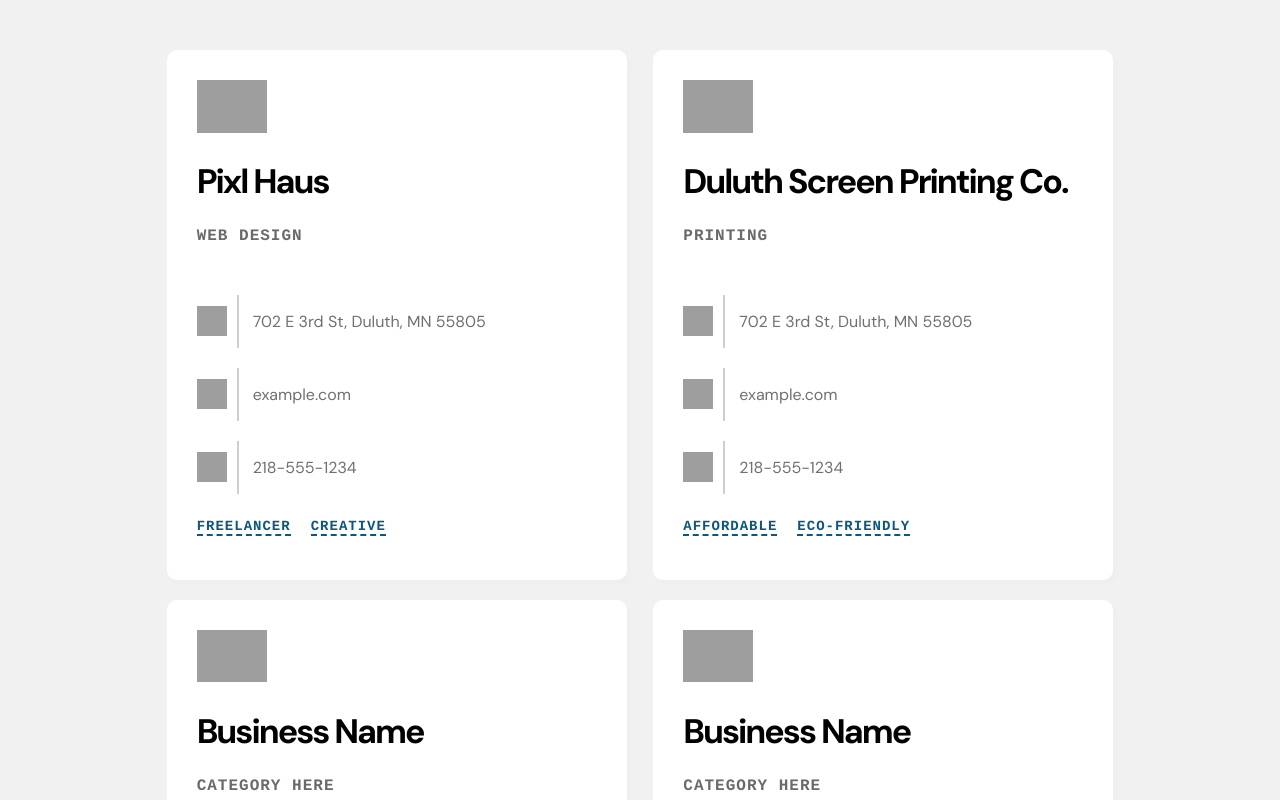
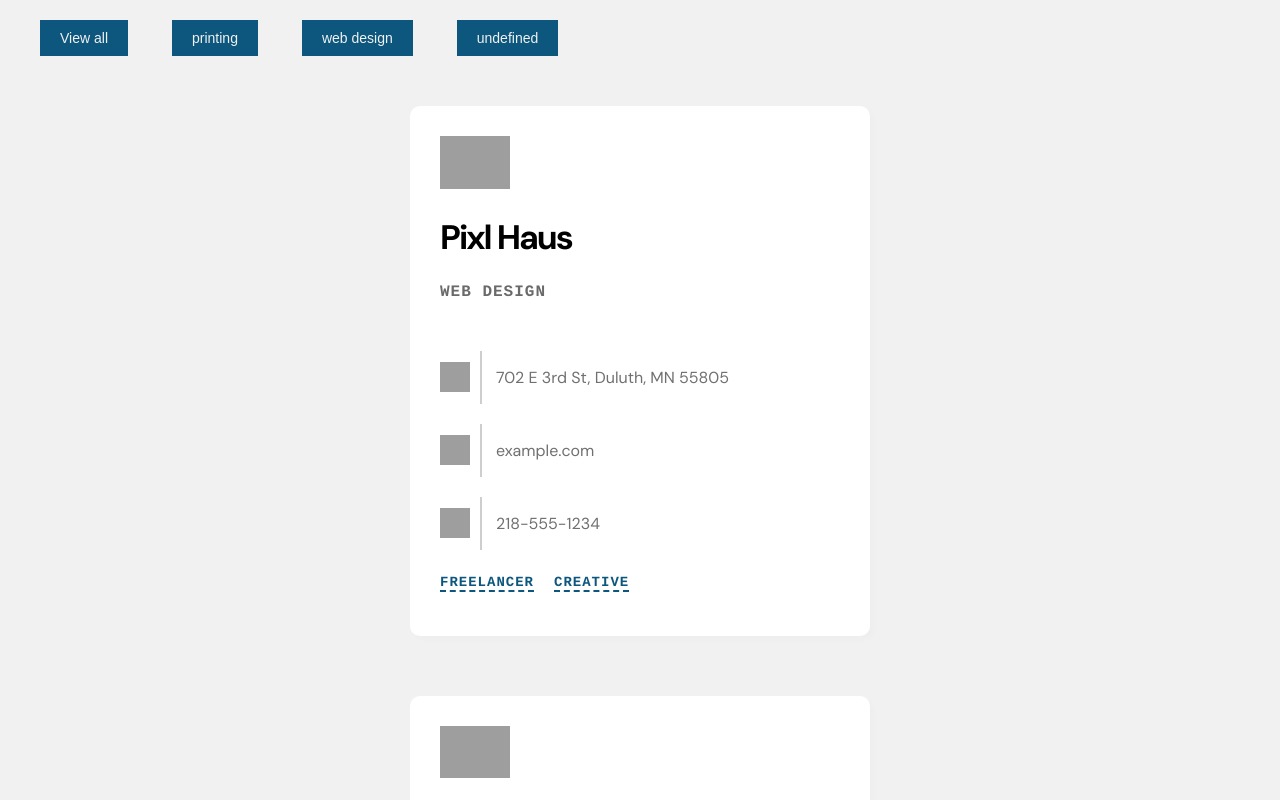
Before and after one commit to jessecookedesign/vue_test, a plain HTML site: page index.html in a window 1280 px wide. Shown: the top 800 px of the page. Drawn offline with nearby package versions, Linux system fonts and the light colour scheme; grey boxes are pictures that could not be loaded.

Commit message:
MAJOR: Added filtering

```diff
--- /dev/null
+++ b/filters.js
@@ -0,0 +1,6 @@
+var app = new Vue({
+            el: '#filterArea',
+            data: {
+                categoryFilter: "web design"
+            }
+        })
--- a/index.html
+++ b/index.html
@@ -13,9 +13,16 @@
 
 <body>
     <div id="app">
+        <div id="filter_buttons">
+            <button v-on:click="categoryFilter = true">View all</button>
+            <button v-on:click="categoryFilter = 'printing'">printing</button>
+            <button v-on:click="categoryFilter = 'web design'">web design</button>
+            <button v-on:click="categoryFilter = 'undefined'">undefined</button>
+        </div>
+        <template v-for="business in cardData" v-if="business.category == categoryFilter || categoryFilter == true">
         <div id="main_card_container">
             <!-- START: Card Template -->
-            <div v-for="business in cardData" class="business_card_container">
+            <div class="business_card_container">
                 <img :src="business.imgsrc" :alt="business.imgalt"/>
                 <h2>{{ business.name }}</h2>
                 <p class="business_card_category">{{ business.category }}</p>
@@ -50,10 +57,11 @@
             </div>
             <!-- END: Card Template -->
         </div>
+        </template>
     </div>
 
 
-    <!-- Begin Vue -->
+    <!-- Load Vue files -->
     <script src="./main.js"></script>
 </body>
 </html>
--- a/main.js
+++ b/main.js
@@ -1,6 +1,7 @@
 var app = new Vue({
             el: '#app',
             data: {
+                categoryFilter: true,
                 cardData: [
                     {
                     imgsrc: "https://i.ibb.co/Lx9PLPx/ph-logo-mark-white-space.jpg",
@@ -33,7 +34,7 @@ var app = new Vue({
                     imgsrc: "https://i.ibb.co/SDg1gcW/yourlogohere.jpg",
                     imgalt: "Your logo here",
                     name: "Business Name",
-                    category: "category here",
+                    category: "undefined",
                     address: "702 E 3rd St, Duluth, MN 55805",
                     addresslink: "http://maps.google.com/?q=702 e 3rd st duluth mn 55805",
                     website: "example.com",
@@ -48,7 +49,7 @@ var app = new Vue({
                     imgsrc: "https://i.ibb.co/SDg1gcW/yourlogohere.jpg",
                     imgalt: "Your logo here",
                     name: "Business Name",
-                    category: "category here",
+                    category: "undefined",
                     address: "702 E 3rd St, Duluth, MN 55805",
                     addresslink: "http://maps.google.com/?q=702 e 3rd st duluth mn 55805",
                     website: "example.com",
--- a/style.css
+++ b/style.css
@@ -6,6 +6,7 @@
   --color-offwhite: #f1f1f1;
   --color-orange: #fb523e;
   --color-blue: #0d577e;
+--color-blue-dark: #0B4260;
 }
 
 ::selection {
@@ -192,6 +193,26 @@ a {
   border-bottom: 2px solid #0d577e;
 }
 
+/* Filter buttons */
+
+#filter_buttons {
+    margin: 20px;
+}
+
+#filter_buttons button {
+    border: none;
+    background-color: var(--color-blue);
+    color: var(--color-offwhite);
+    font-size: 14px;
+    padding: 10px 20px;
+    margin: 0px 20px;
+    cursor: pointer;
+}
+
+#filter_buttons button:hover {
+    background-color: var(--color-blue-dark);
+}
+
 /* Footer */
 
 .footer_text {
```
Also changed, not shown: 1 other file.
